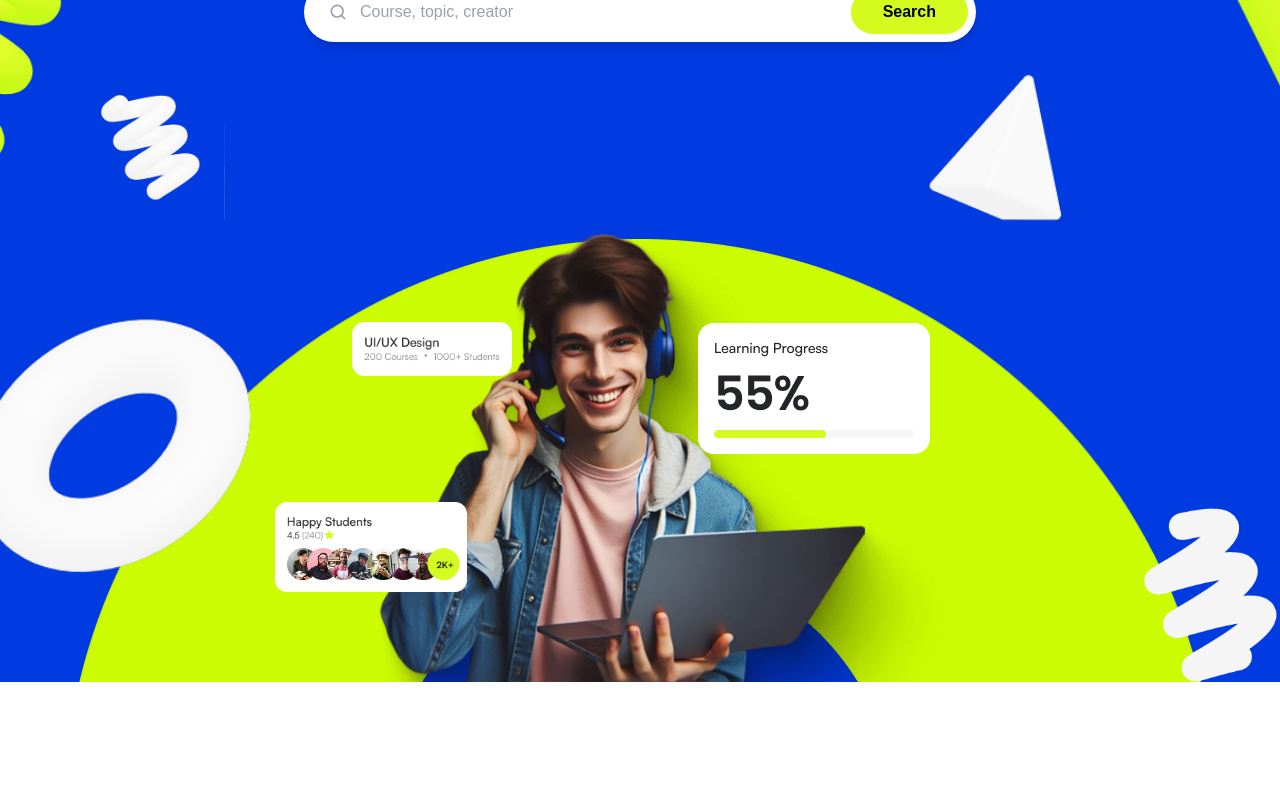
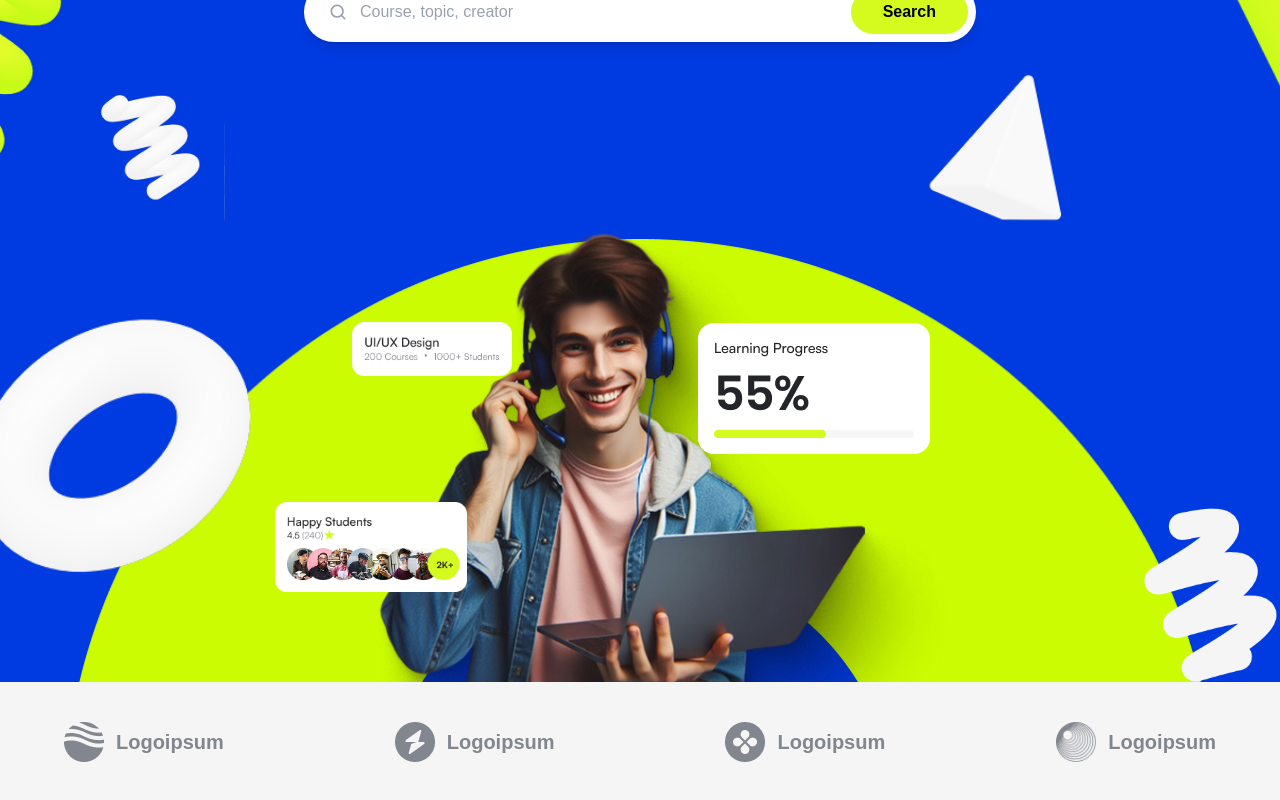
Before and after one commit to TIM-Coder07/bytespace-new, a Next.js app: page / in a window 1280 px wide. Shown: the part 481-1281 px from the top of the page. Before the commit the page ends 1163 px from the top, so only its background shows below. Built offline with nearby package versions, Linux system fonts and the light colour scheme.

Commit message:
Add course section

```diff
--- a/src/app/page.js
+++ b/src/app/page.js
@@ -15,6 +15,10 @@ const page = () => {
         <Hero></Hero>
       </section>
 
+      <section>
+        <Logo/>
+      </section>
+
 
 
     </div>
```
